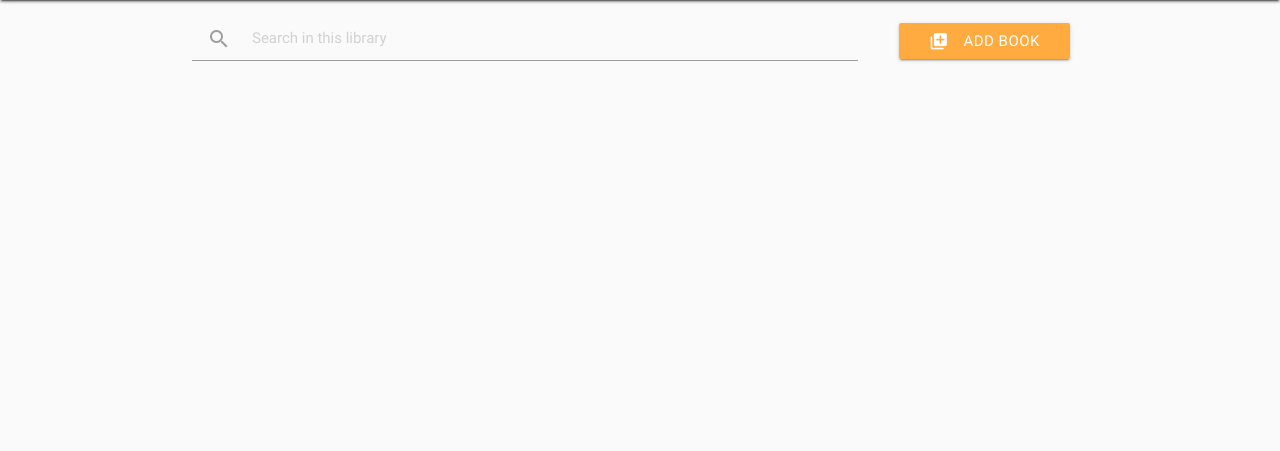
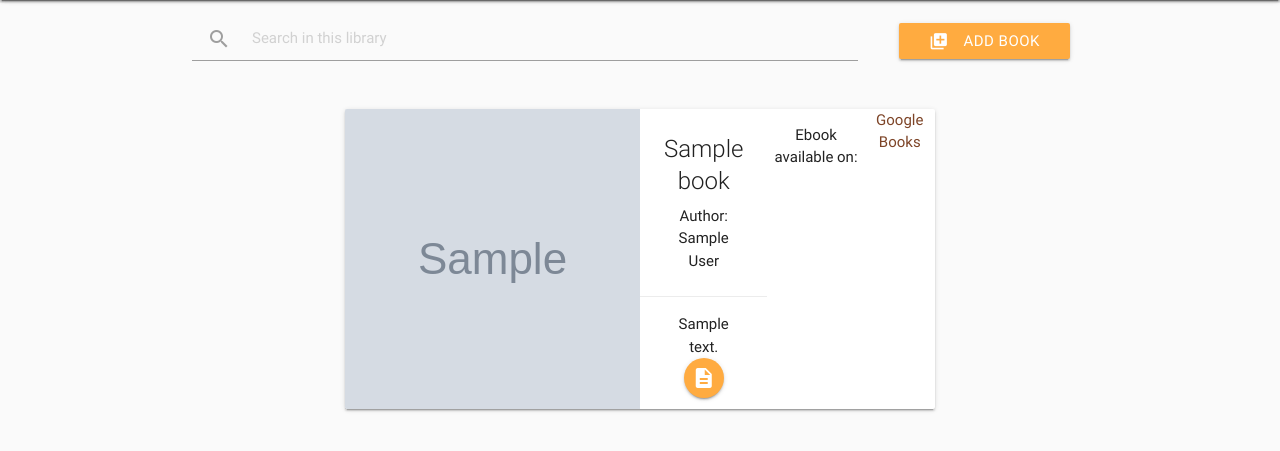
Before and after one commit to Nuurek/HomeLibrary, a Django app: template libraries/templates/libraries/details.html in a window 1280 px wide. Shown: the part 64-515 px from the top of the page. Run offline with Django 3.2, Linux system fonts and the light colour scheme; the template is opened without the code that fills it: most values are stand-ins (such as "Sample title", 1, 10 or a date in 2020); grey boxes marked "Sample" are stand-in pictures; style sheets or scripts are compiled from the project's sources; some libraries are stand-ins or nearby versions.

Commit message:
Displaying books in library.

```diff
--- a/libraries/templates/libraries/details.html
+++ b/libraries/templates/libraries/details.html
@@ -13,7 +13,38 @@
 			<a href="{% url 'book_copy_create' library_pk %}" class="waves-effect waves-light btn"><i class="material-icons left">library_add</i>Add book</a>
 		</div>
 	</div>
-	<div class="row">
-
-	</div>
+	{% for copy in book_copies %}
+		<div class="row">
+			<div class="col s12 xl8 offset-xl2">
+				<div class="card horizontal book-card z-depth-1">
+			    <div class="card-image waves-effect waves-block waves-light">
+			      <img class="activator z-depth-2" src="{{ copy.book.cover.url }}">
+			    </div>
+			    <div class="card-stacked">
+				    <div class="card-content">
+		          <span class="card-title grey-text text-darken-4">
+					      {{ copy.book.title }}
+				      </span>
+				      <p>Author: {{ copy.book.author }}</p>
+		        </div>
+		        <div class="card-action">
+			        <span>{{ copy.book.description | truncatewords:20}}</span>
+			        <div>
+				        <a class="btn-floating activator btn waves-effect waves-light"><i class="material-icons z-depth-2">description</i></a>
+			        </div>
+		        </div>
+			    </div>
+			    <div class="card-reveal">
+			      <span class="card-title grey-text text-darken-4">{{ copy.book.title }}<i class="material-icons right">close</i></span>
+				    <p>Author: {{ copy.book.author }}</p>
+			      <p>{{ copy.book.description }}</p>
+			    </div>
+					{% if copy.book.ebook_link %}
+						<p>Ebook available on:</p>
+						<a href="{{ copy.book.ebook_link }}">Google Books</a>
+					{% endif %}
+			  </div>
+			</div>
+		</div>
+	{% endfor %}
 {% endblock %}
--- a/libraries/views.py
+++ b/libraries/views.py
@@ -10,6 +10,7 @@ from django.shortcuts import get_object_or_404
 from .models import Library, Invitation
 from .forms import SendInvitationForm
 from accounts.models import UserProfile
+from books.models import BookCopy
 
 
 class LibraryGuestMixin(LoginRequiredMixin, UserPassesTestMixin, TemplateView):
@@ -34,6 +35,11 @@ class LibraryGuestMixin(LoginRequiredMixin, UserPassesTestMixin, TemplateView):
 
 class LibraryDetailsView(LibraryGuestMixin):
     template_name = 'libraries/details.html'
+
+    def get_context_data(self, **kwargs):
+        context = super(LibraryDetailsView, self).get_context_data(**kwargs)
+        context['book_copies'] = BookCopy.objects.filter(library=self.library)
+        return context
 
 
 class LibraryManagementView(LoginRequiredMixin, FormView):
--- a/static/css/style.scss
+++ b/static/css/style.scss
@@ -24,6 +24,21 @@ body {
   }
 }
 
+
+@media #{$medium-and-up} {
+  .book-card {
+    height: 300px;
+
+    .card-image {
+      height: inherit;
+
+      img {
+        height: inherit;
+      }
+    }
+  }
+}
+
 .input-field input[type=date]:focus + label,
 .input-field input[type=text]:focus + label,
 .input-field input[type=email]:focus + label,
```
Also changed, not shown: books/static/css/books/style.scss (+0 -18 lines).
